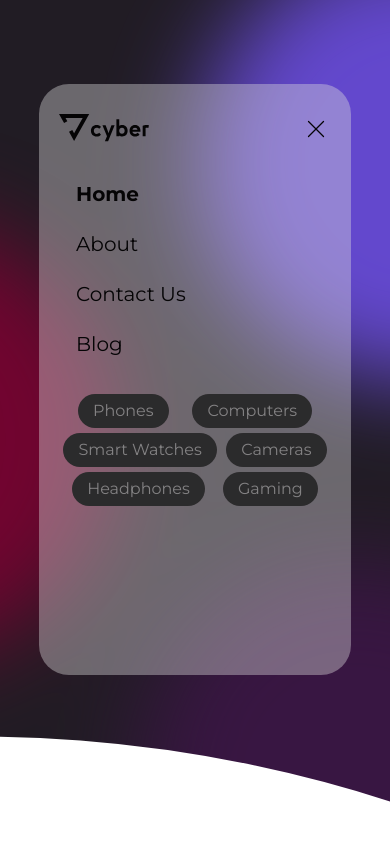
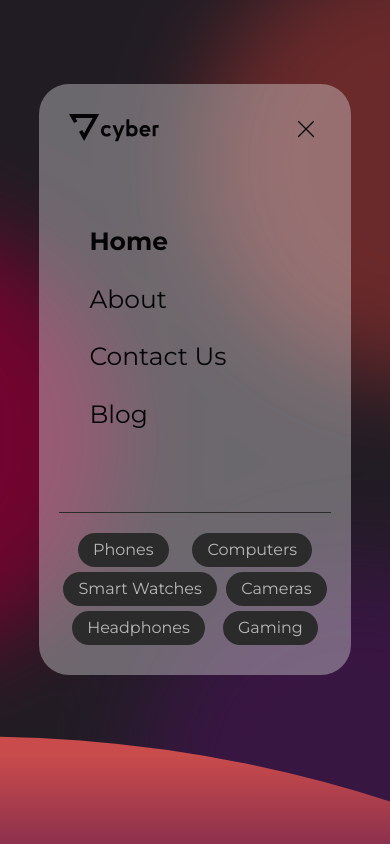
Before and after one commit to omidfarhangnia/Cyber_E_Commerce, a Next.js app: page / in a window 390 px wide. Both pictures are taken after a click on the element 345 px from the left and 57 px from the top of the page. Built offline with nearby package versions, Linux system fonts and the light colour scheme.

Commit message:
adding nav link for small devices

```diff
--- a/src/app/template.js
+++ b/src/app/template.js
@@ -1,16 +1,24 @@
 "use client";
 
-import Header from "@/components/header/header";
+import Header, { handleBurgerAction } from "@/components/header/header";
 import Footer from "@/components/footer";
 import Burger from "@/components/header/burger";
 
-import { useRef } from "react";
+import { useEffect, useRef } from "react";
 import SearchBox from "@/components/header/search-box";
 
 export default function Template({ children }) {
   const isBurgerPlayed = useRef(false);
   const isSearchBoxOpened = useRef(false);
   const isAnimePlaying = useRef(false);
+
+  useEffect(() => {
+    window.addEventListener("resize", (event) => {
+      if (window.innerWidth > 1024 && isBurgerPlayed.current) {
+        handleBurgerAction(isBurgerPlayed, isAnimePlaying);
+      }
+    });
+  }, []);
 
   return (
     <div className="font-sf-md relative h-[100vh] w-full overflow-hidden bg-blue-500">
--- a/src/components/burger_style.css
+++ b/src/components/burger_style.css
@@ -17,7 +17,7 @@
 }
 
 .shape-divider-bottom .shape-fill {
-  fill: #ffffff;
+  fill: url(#bottom--gradient);
 }
 
 /* top divider */
@@ -38,5 +38,5 @@
 }
 
 .shape-divider-top .shape-fill {
-  fill: #ffffff;
+  fill: url(#top--gradient);
 }
--- a/src/components/header/burger.js
+++ b/src/components/header/burger.js
@@ -21,8 +21,8 @@ export default function Burger({ isBurgerPlayed, isAnimePlaying }) {
             alt="background svg"
             className="absolute right-0 top-0 h-[100vh] w-[100vw] object-cover"
           />
-          <div className="fixed right-[10vw] top-[10vh] h-[70vh] w-[80vw] rounded-[30px] bg-[rgba(255,255,255,0.4)] px-[20px] py-[30px]">
-            <div className="flex justify-between">
+          <div className="fixed right-[10vw] top-[10vh] flex h-[70vh] w-[80vw] flex-col justify-between rounded-[30px] bg-[rgba(255,255,255,0.4)] px-[20px] py-[30px]">
+            <div className="flex justify-between px-[2.5vw]">
               <Link href={"/"}>
                 <Image
                   width={90}
@@ -45,7 +45,7 @@ export default function Burger({ isBurgerPlayed, isAnimePlaying }) {
                 />
               </div>
             </div>
-            <div className="mt-[30px] flex flex-col items-start gap-[10px] pl-[10px] text-[20px]">
+            <div className="flex flex-col items-start gap-[10px] pl-[6vw] text-[25px] md:pl-[10vw] md:text-[30px]">
               {links.map((link) => {
                 return (
                   <Link
@@ -59,11 +59,11 @@ export default function Burger({ isBurgerPlayed, isAnimePlaying }) {
                 );
               })}
             </div>
-            <div className="mt-[30px] flex flex-wrap justify-evenly gap-[5px]">
+            <div className="border-t-solid flex max-w-[450px] flex-wrap justify-evenly gap-[5px] self-center border-t-[1px] border-t-[#2E2E2E] pt-[20px] md:text-[18px]">
               {categories.map((category) => {
                 return (
                   <Link
-                    className="rounded-full bg-[#2E2E2E] px-[15px] py-[5px] text-[#969696] transition-all hover:text-white"
+                    className="rounded-full bg-[#2E2E2E] px-[15px] py-[5px] text-[#d6d6d6] transition-all hover:text-white"
                     href={category.url}
                     key={category.id}
                   >
@@ -84,6 +84,18 @@ export default function Burger({ isBurgerPlayed, isAnimePlaying }) {
               viewBox="0 0 1200 120"
               preserveAspectRatio="none"
             >
+              <defs>
+                <linearGradient
+                  id="bottom--gradient"
+                  x1={0}
+                  x2={0}
+                  y1={0}
+                  y2={1}
+                >
+                  <stop offset={"0%"} stopColor="#8B304D" />
+                  <stop offset={"50%"} stopColor="#c94b4b" />
+                </linearGradient>
+              </defs>
               <path
                 d="M321.39,56.44c58-10.79,114.16-30.13,172-41.86,82.39-16.72,168.19-17.73,250.45-.39C823.78,31,906.67,72,985.66,92.83c70.05,18.48,146.53,26.09,214.34,3V0H0V27.35A600.21,600.21,0,0,0,321.39,56.44Z"
                 className="shape-fill"
@@ -97,6 +109,12 @@ export default function Burger({ isBurgerPlayed, isAnimePlaying }) {
               viewBox="0 0 1200 120"
               preserveAspectRatio="none"
             >
+              <defs>
+                <linearGradient id="top--gradient" x1={0} x2={0} y1={0} y2={1}>
+                  <stop offset={"0%"} stopColor="#8B304D" />
+                  <stop offset={"50%"} stopColor="#4b134f" />
+                </linearGradient>
+              </defs>
               <path
                 d="M0,0V46.29c47.79,22.2,103.59,32.17,158,28,70.36-5.37,136.33-33.31,206.8-37.5C438.64,32.43,512.34,53.67,583,72.05c69.27,18,138.3,24.88,209.4,13.08,36.15-6,69.85-17.84,104.45-29.34C989.49,25,1113-14.29,1200,52.47V0Z"
                 opacity=".25"
--- a/src/components/header/header.js
+++ b/src/components/header/header.js
@@ -69,7 +69,7 @@ export default function Header(props) {
         <div className="lg:col-start-1 lg:col-end-2">
           <Link href={"/"}>
             <Image
-              width={100}
+              width={90}
               height={30}
               src={"/logo/black_logo.svg"}
               alt="logo image"
```
Also changed, not shown: public/bg/background.svg.
